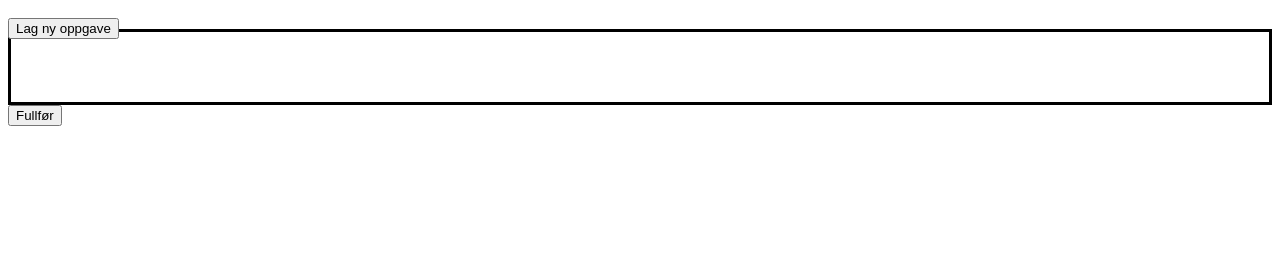
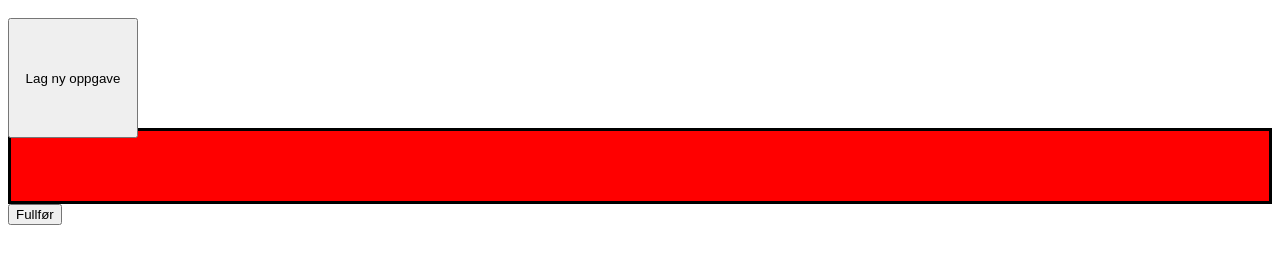
Before and after one commit to LaurentBaj/JavascriptExercices, a plain HTML site: page Spring_2020/Projects/Progress_Bar/index.html in a window 1280 px wide. Both pictures are taken after a click on the button "Lag ny oppgave". Drawn offline with Linux system fonts and the light colour scheme.

Commit message:
Made som aesthetic changes

```diff
--- a/Spring_2020/Projects/Progress_Bar/index.html
+++ b/Spring_2020/Projects/Progress_Bar/index.html
@@ -11,13 +11,13 @@
         #btn2 {
             position: relative;
             top: 10px;
+            width: 130px;
+            height: 120px;
         }
     </style>
 
-
-    <div id="tasks">
     <input type="button" id="btn2" value="Lag ny oppgave">
-
+    <div id="tasks"></div>
 
 
     <script>
@@ -26,29 +26,22 @@
 
         btn2.onclick = function() {
             let newDiv = document.createElement("div");
+            // Lager ny knapp, lager ny tekst + limer teksten på knappen
             let newBtn = document.createElement("button");
             let btnText = document.createTextNode("Fullfør");
             newBtn.appendChild(btnText);
 
             newDiv.style.border = "3px solid black";
             newDiv.style.height = "70px";
-            newBtn.value = "Fullfør"
+            newDiv.style.backgroundColor = "red";
+
             tasks.appendChild(newDiv);
             tasks.appendChild(newBtn);
 
             newBtn.onclick = function() {
-                newDiv.style.backgroundColor = "black";
+                newDiv.style.backgroundColor = "green";
             }
         }
-
-
-
-
-
-
-
-
-
     </script>
 
 </body>
```
